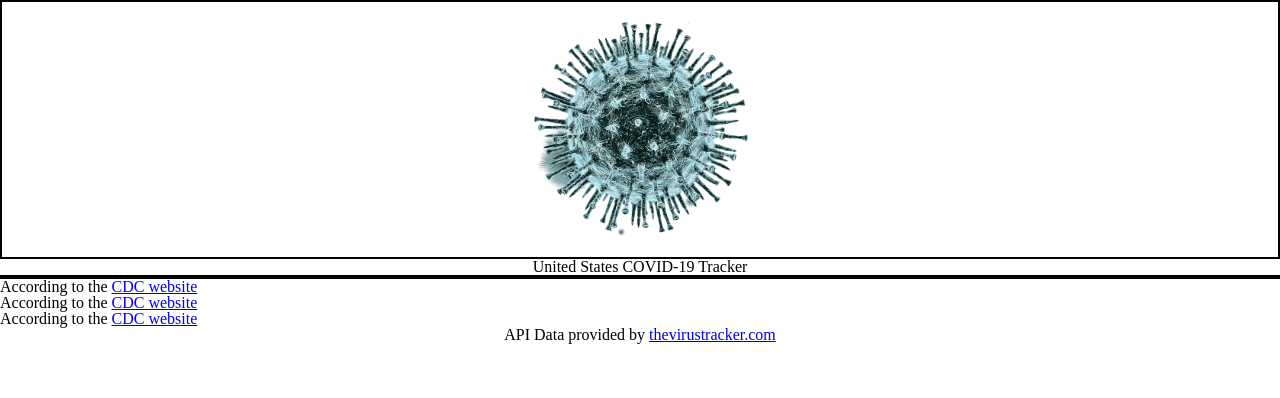
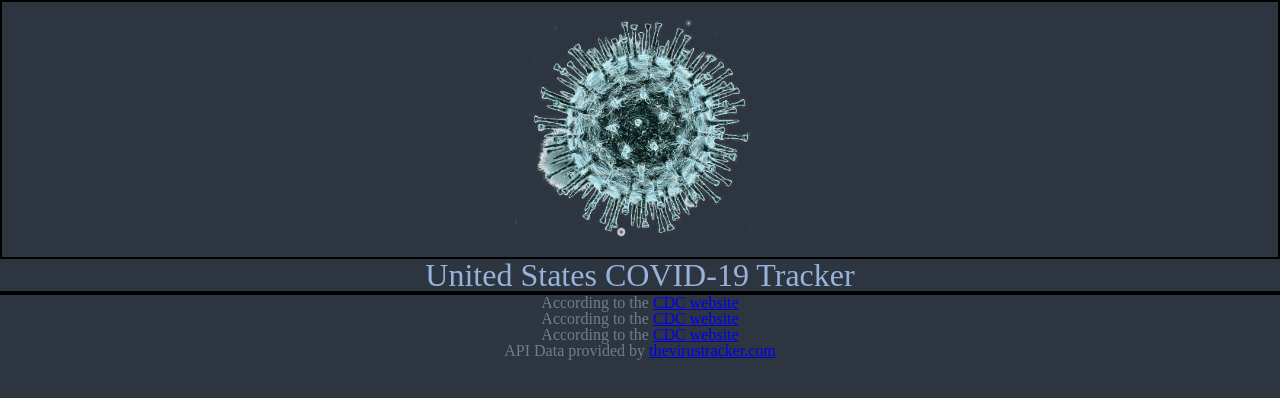
Before and after one commit to DMC09/COVID19-US-Tracker, a plain HTML site: page index.html in a window 1280 px wide. Drawn offline with nearby package versions, Linux system fonts and the light colour scheme; no server answers.

Commit message:
v0.5-color styling for data complete

```diff
--- a/index.html
+++ b/index.html
@@ -12,22 +12,22 @@
   <img src="./virus.png" alt="">
 </div>
 <header class="header">
-  <h1>United States COVID-19 Tracker</h1>
+  <h1 class="">United States COVID-19 Tracker</h1>
 </header>
 <section class="data">
   <!-- API data inserted here -->
 </section>
-<section class="do__container">
+<section class="do__container link-text">
   <p>According to the <a href="#">CDC website</a></p>
 </section>
-<section class="dont__container">
+<section class="dont__container link-text">
   <p>According to the <a href="#">CDC website</a></p>
 </section>
-<section class="symptoms__container">
+<section class="symptoms__container link-text">
   <p>According to the <a href="#">CDC website</a></p>
 </section>
 <footer>
-  <p>API Data provided by <a href="https://thevirustracker.com">thevirustracker.com</a></p>
+  <p class="link-text">API Data provided by <a href="https://thevirustracker.com">thevirustracker.com</a></p>
 </footer>
 
 <body>
--- a/main.js
+++ b/main.js
@@ -13,9 +13,9 @@ const getData = async () => {
     response.data.countrydata.forEach((item) => {
       // console.log(item);
       container.innerHTML = `
-      <li class="gray-text">${item.total_cases} Total Cases</li>
+      <li class="white-text">${item.total_cases} Total Cases</li>
       <li class="green-text">${item.total_recovered}  Recovered</li>
-      <li class="gray-text">${item.total_unresolved} Unresolved </li>
+      <li class="orange-text">${item.total_unresolved} Unresolved </li>
       <li class="red-text">${item.total_deaths} Deaths </li>
       <li class="yellow-text">${item.total_new_cases_today} New cases today</li>
         `;
--- a/main.scss
+++ b/main.scss
@@ -1,4 +1,16 @@
 @import './reset.css';
+// vars
+$background:#2D3540;
+$heading:#98B3D9;
+$primary: #707C8C;
+
+// utility classes
+.link-text{
+  color: $primary;
+}
+html{
+   background: $background;
+}
 
 
 .img__container {
@@ -13,6 +25,17 @@
   }
 }
 
+
+header{
+  font-size: 2rem;
+  text-align: center;
+
+  h1{
+    color: $heading;
+  }
+}
+
+
 .data {
   border: 2px solid black;
   list-style: none;
@@ -20,28 +43,37 @@
 
   li {
     list-style: none;
+    border: 1px solid white;
+    padding: 1rem;
+    font-size: 1.25rem;
   }
+}
+
+.do__container,.dont__container,.symptoms__container{
+  text-align: center;
+  color: $primary;
 }
 
 .red-text {
   color: #DC143C;
 }
 
-.gray-text {
-  color: #545454;
+.white-text {
+  color: white;
 }
 
 .green-text {
   color: #006600;
+}
+.orange-text {
+  color: #ff9000;
 }
 
 .yellow-text {
   color: #ffd700;
 }
 
-header {
-  text-align: center;
-}
+
 
 footer {
   text-align: center;
```
Also changed, not shown: main.min.css.
